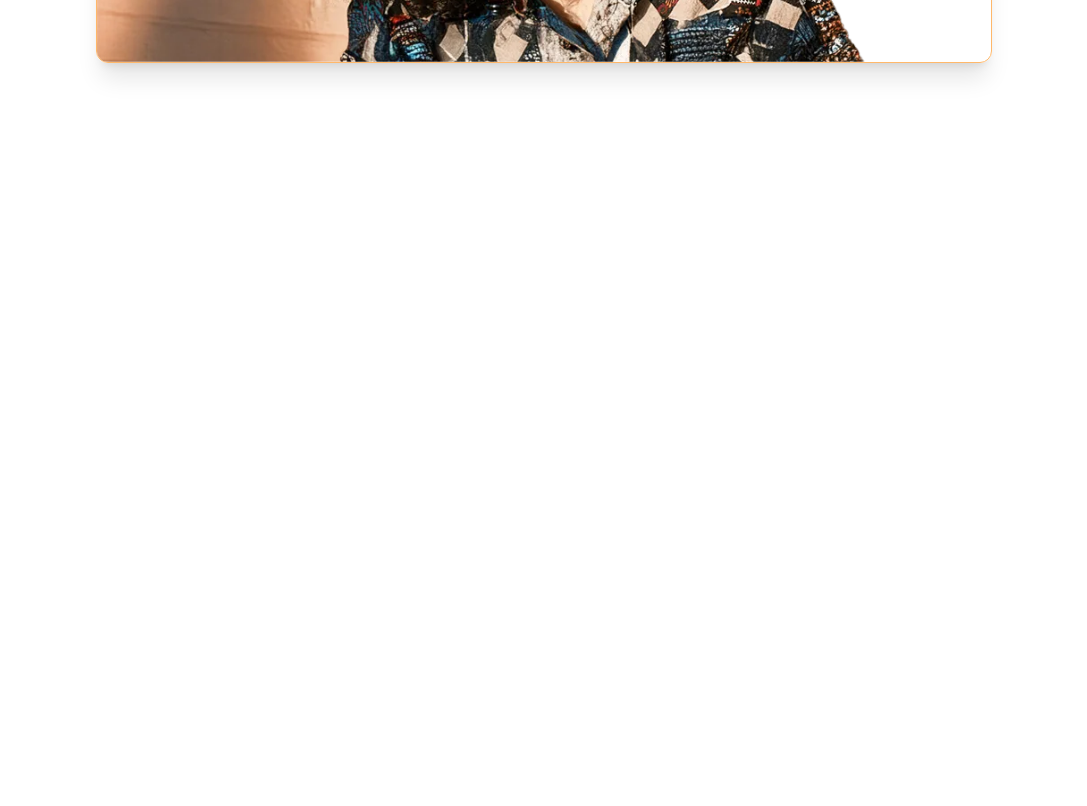
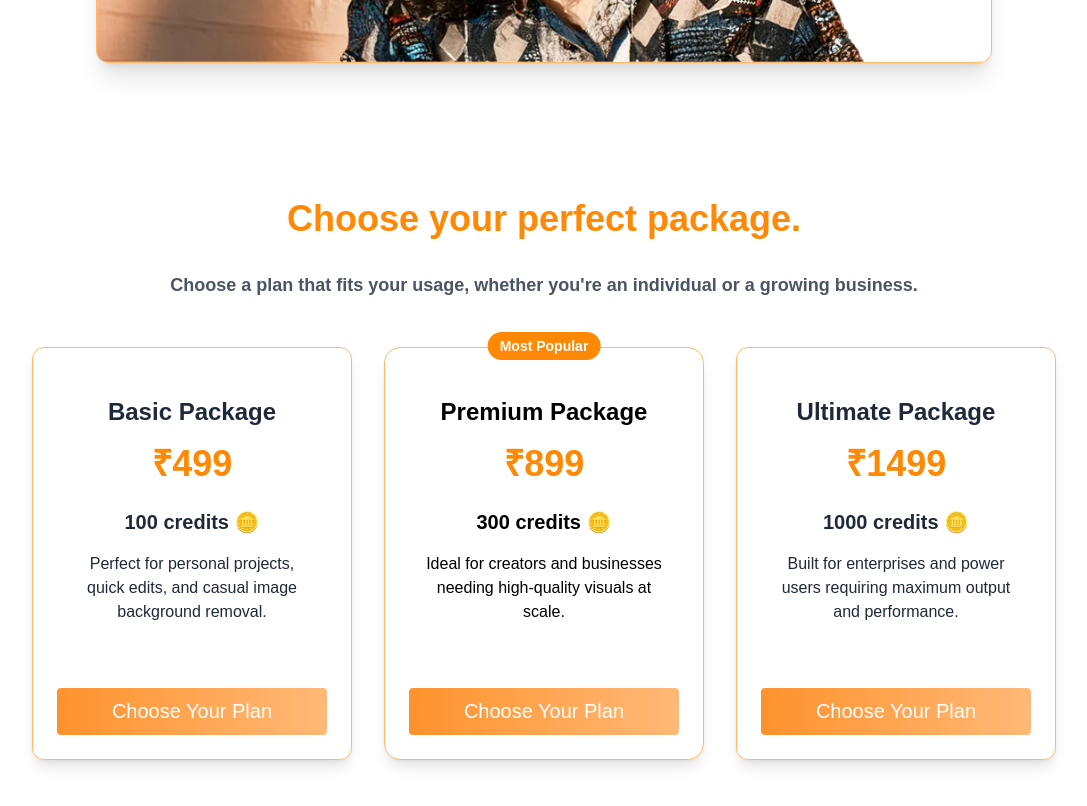
Before and after one commit to realsohel/PurePic.ai---Background-Remover-from-Images---Client, a React (Vite) app: page / in a window 1280 px wide. Shown: the part 1860-2666 px from the top of the page, without its empty margins (96-1183 px from the left). Before the commit the page ends 2099 px from the top, so only its background shows below. Built offline with nearby package versions, Linux system fonts and the light colour scheme.

Commit message:
Created the Pricing component. Functional later on.

```diff
--- a/src/assets/assets.js
+++ b/src/assets/assets.js
@@ -74,3 +74,30 @@
         after: assets.car,
     },
 };
+
+export const plans = [
+    {
+        id: "Basic",
+        name: "Basic Package",
+        price: 499,
+        credits: "100 credits",
+        description: "Perfect for personal projects, quick edits, and casual image background removal.",
+        popular: false
+    },
+    {
+        id: "Premium",
+        name: "Premium Package",
+        price: 899,
+        credits: "300 credits",
+        description: "Ideal for creators and businesses needing high-quality visuals at scale.",
+        popular: true
+    },
+    {
+        id: "Ultimate",
+        name: "Ultimate Package",
+        price: 1499,
+        credits: "1000 credits",
+        description: "Built for enterprises and power users requiring maximum output and performance.",
+        popular: false
+    }
+];
--- a/src/components/Hero.jsx
+++ b/src/components/Hero.jsx
@@ -10,7 +10,7 @@
                 theme=='dark' && (<div className="orange-circle"/> )
             }
             <div className='relative order-2 md:order-1 flex justify-center '>
-                <div className={`  shadow-xl
+                <div className={`  shadow-xl  border border-orange-300
                     ${theme=='light'? 'shadow-[0_25px_50px_-12px_rgba(0,0,0,0.2)] ': 'shadow-orange-400 '}
                     rounded-3xl overflow-hidden`
                 }>
--- /dev/null
+++ b/src/components/Pricing.jsx
@@ -0,0 +1,75 @@
+import React from 'react'
+import { useTheme } from '../context/ThemeContext'
+import { assets, plans } from '../assets/assets';
+
+const Pricing = () => {
+    const{theme} = useTheme();
+    return (
+        <div className='py-10 md:px-20 lg:px-20'>
+            <div className="container mx-auto px-4">
+
+                <div className="mb-12 text-center">
+                    <h2 className="text-3xl md:text-4xl font-bold my-8 text-orange-400">
+                        Choose your perfect package.
+                    </h2>
+                    <p className={`text-lg mx-auto mt-4 max-w-3xl ${theme=='dark'? 'secondaryText': 'text-gray-600'} font-semibold`} >
+                        Choose a plan that fits your usage, whether you're an individual or a growing business.
+                    </p>
+                </div>
+
+                <div className="grid grid-cols-1 md:grid-cols-2 lg:grid-cols-3 gap-8">
+                    {
+                        plans.map((plan)=>(
+                            <div key={plan.id} className=
+                                {`border border-orange-300 pt-6 p-6 shadow-md md:shadow-lg
+                                    ${theme === 'light'? 'bg-white text-black shadow-[0_25px_50px_-12px_rgba(0,0,0,0.2)]': 'text-white shadow-orange-400'}
+                                    ${plan.popular ? 'backdrop-blur-lg rounded-2xl ' :
+                                    'text-gray-800 rounded-xl'} bg-[#1A1A1A] hover:transform hover:-translate-y-2 transition-all duration-300` }>
+                                {plan.popular && (
+                                    <div className='absolute -top-4 left-1/2 -translate-x-1/2 rounded-full bg-orange-400 px-3 py-1 text-white text-sm font-semibold'>
+                                        Most Popular
+                                    </div>
+                                )}
+
+                                <div className="text-center p-6">
+                                    <h3 className='text-2xl font-bold '>
+                                        {plan.name}
+                                    </h3>
+
+                                    <div className="mt-4 text-center">
+                                        <span className='text-4xl text-orange-400 font-bold'>
+                                            &#8377;{plan.price}
+                                        </span>
+                                    </div>
+                                </div>
+
+                                <div className="px-4 pb-8">
+                                    <ul className="mb-8 space-y-4 flex flex-col items-center justify-center text-center">
+
+                                        <li className="text-xl flex items-center gap-2 font-semibold">
+                                        {plan.credits} 🪙
+                                        </li>
+
+                                        <li className="font-medium max-w-sm">
+                                        {plan.description}
+                                        </li>
+
+                                    </ul>
+                                </div>
+
+                                <button className='w-full button text-xl font-bold'>
+                                    Choose Your Plan
+                                </button>
+
+                            </div>
+                        ))
+                    }
+
+                </div>
+            </div>
+
+        </div>
+    )
+}
+
+export default Pricing
--- a/src/pages/Home.jsx
+++ b/src/pages/Home.jsx
@@ -2,6 +2,7 @@
 import Hero from '../components/Hero'
 import BGRemoval from '../components/BGRemoval'
 import BGSlider from '../components/BGSlider'
+import Pricing from '../components/Pricing'
 
 const Home = () => {
     return (
@@ -10,6 +11,7 @@
             <Hero/>
             <BGRemoval/>
             <BGSlider/>
+            <Pricing/>
 
         </div>
     )
```
